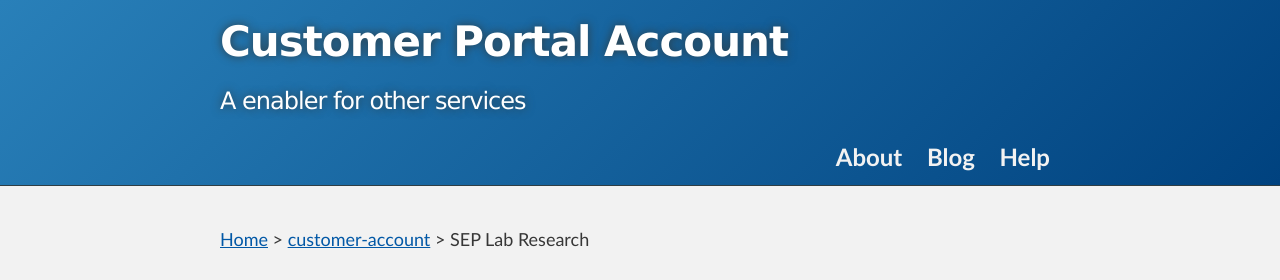
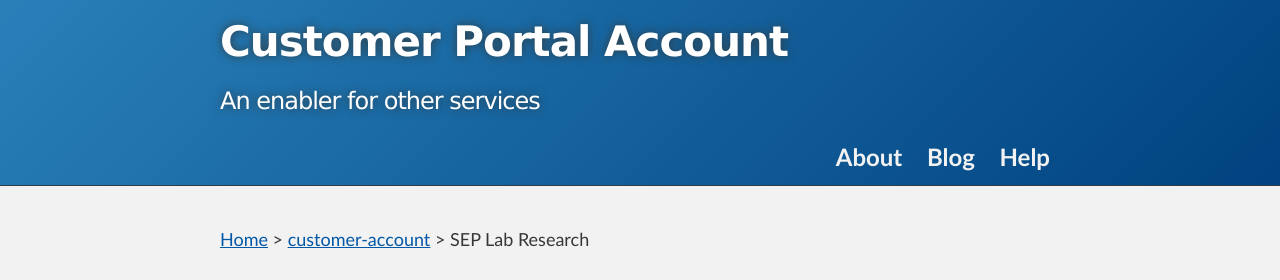
Before and after one commit to scotentSD/customer-account, a Jekyll site: the page built from _posts/2019-10-25-online-25-10-2019.md, in a window 1280 px wide. Shown: the top 280 px of the page. Built offline with Jekyll 4.4.1, drawn with Linux system fonts in a browser that asks for light colours.

Commit message:
SK - fix format and typo

```diff
--- a/_config.yml
+++ b/_config.yml
@@ -1,8 +1,8 @@
 theme: jekyll-theme-slate
 title: Customer Portal Account
-description: A enabler for other services
+description: An enabler for other services
 excerpt_separator: "<!--more-->"
-baseurl: "/customer-account/"
+baseurl: "/Customer Account/"
 permalink: /:title/
 # The release of Jekyll Now that you're using
 version: v1.2.0
```
